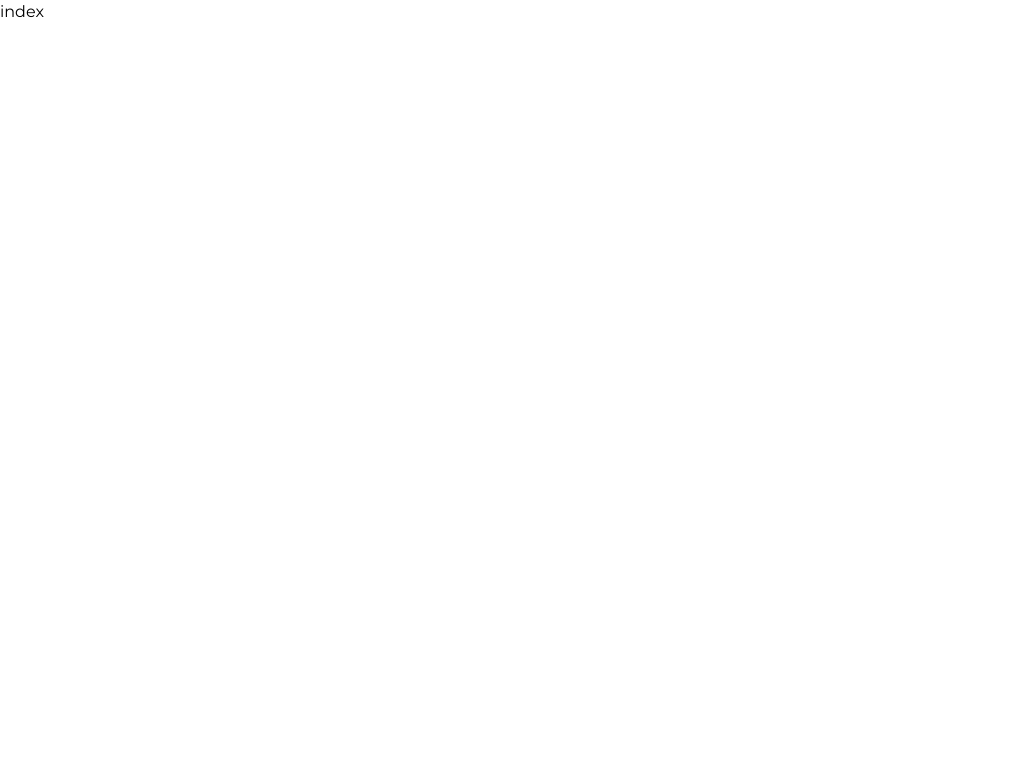
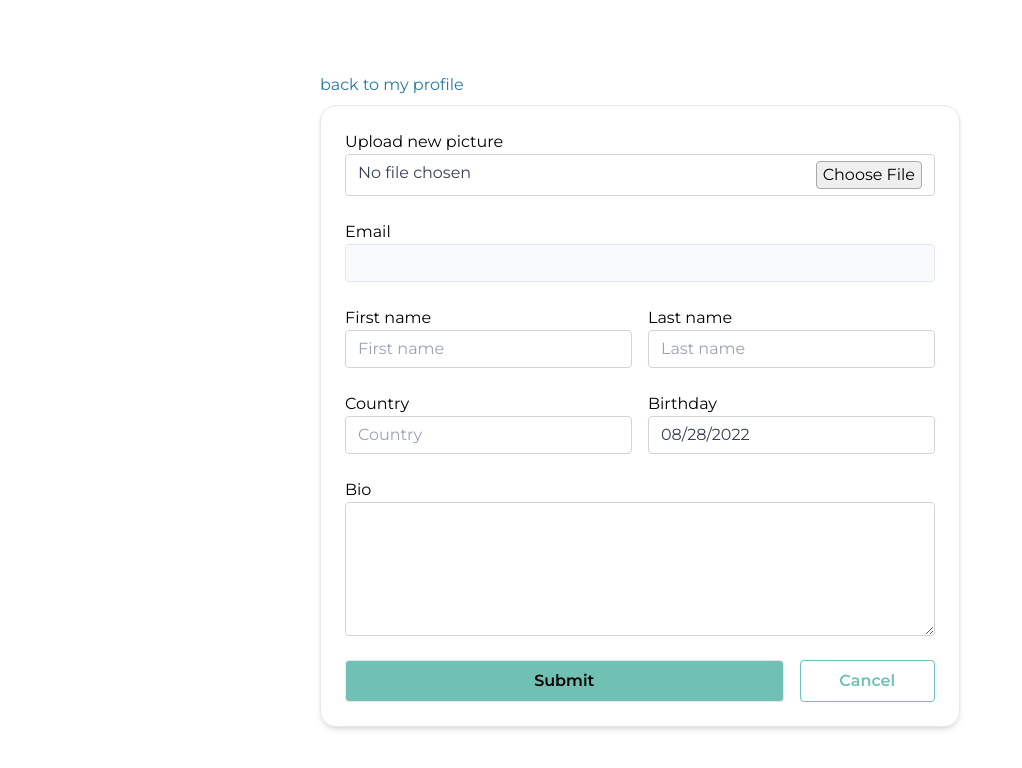
Before and after one commit to Nursalli/game-project-app-v2, a Next.js app: page /profile/profile-edit in a window 1280 px wide. Shown: the top 768 px of the page, without its empty margins (0-1022 px from the left). Built offline with nearby package versions, Linux system fonts and the light colour scheme.

Commit message:
Slicing Edit Profile Page (#2)
* slicing edit profile page

* move css to global

* remove host from package.json script

```diff
--- a/package.json
+++ b/package.json
@@ -11,6 +11,7 @@
   "dependencies": {
     "next": "12.2.5",
     "react": "18.2.0",
+    "react-datepicker": "^4.8.0",
     "react-dom": "18.2.0"
   },
   "devDependencies": {
--- /dev/null
+++ b/pages/profile/profile-edit/components/Input.js
@@ -0,0 +1,33 @@
+import React from "react";
+
+function Input({ text, className, auth, icon, ...props }) {
+  return (
+    <div className="mt-6">
+      <p className="font-normal text-black text-l">{props.title}</p>
+      <input
+        type={props.type}
+        className="form-control
+          block
+          w-full
+          px-3
+          py-1.5
+          text-base
+          font-normal
+          text-gray-700
+          bg-white bg-clip-padding
+          border border-solid border-gray-300
+          rounded
+          transition
+          ease-in-out
+          m-0
+          focus:text-gray-700 focus:bg-white focus:border-blue-600 focus:outline-none
+          disabled:bg-slate-50 disabled:text-slate-500 disabled:border-slate-200 disabled:shadow-none"
+        id="exampleInput124"
+        placeholder={props.placeholder}
+        {...props}
+      />
+    </div>
+  );
+}
+
+export default Input;
--- a/pages/profile/profile-edit/index.js
+++ b/pages/profile/profile-edit/index.js
@@ -1,7 +1,85 @@
-import React from "react";
+import React, { useState } from "react";
+import Layouts from "../../../components/Layout";
+import Input from "./components/Input";
+import DatePicker from "react-datepicker";
+import "react-datepicker/dist/react-datepicker.css";
 
 function Index() {
-  return <div>index</div>;
+  const [startDate, setStartDate] = useState(new Date());
+  return (
+    <Layouts title="Edit Profile">
+      <div className="flex h-screen lg:h-full justify-center items-center">
+        <div className="flex h-screen justify-center items-center w-full">
+          <div className="m-auto w-1/2">
+            {/**
+            TODO: Adjustment url back to my profile
+             */}
+            <a href="#" className="text-[#247BA0]">
+              back to my profile
+            </a>
+            <div className="border rounded-2xl shadow-md mt-2">
+              <div className="mx-6">
+                <Input title="Upload new picture" type="file" />
+                <Input title="Email" type="email" disabled />
+                <div className="grid grid-cols-2 gap-4">
+                  <div className="form-group">
+                    <Input placeholder="First name" title="First name" />
+                  </div>
+                  <div className="form-group">
+                    <Input placeholder="Last name" title="Last name" />
+                  </div>
+                </div>
+                <div className="grid grid-cols-2 gap-4">
+                  <div className="form-group">
+                    <Input placeholder="Country" title="Country" />
+                  </div>
+                  <div className="form-group mt-6">
+                    <p className="font-normal text-black text-l">Birthday</p>
+                    <DatePicker
+                      selected={startDate}
+                      onChange={(date) => setStartDate(date)}
+                    />
+                  </div>
+                </div>
+                <p className="font-normal text-black text-l mt-6">Bio</p>
+                <textarea
+                  rows="5"
+                  className="form-control
+                    block
+                    w-full
+                    px-3
+                    py-1.5
+                    text-base
+                    font-normal
+                    text-gray-700
+                    bg-white bg-clip-padding
+                    border border-solid border-gray-300
+                    rounded
+                    transition
+                    ease-in-out
+                    m-0
+                    focus:text-gray-700 focus:bg-white focus:border-blue-600 focus:outline-none
+                    disabled:bg-slate-50 disabled:text-slate-500 disabled:border-slate-200 disabled:shadow-none"
+                  id="bio"
+                ></textarea>
+                <div className="grid grid-cols-4 gap-4 mt-6 mb-6">
+                  <div className="form-group col-span-3 text-center rounded border bg-[#70C1B3]">
+                    <button className="p-2 font-semibold">Submit</button>
+                  </div>
+                  <div className="form-group text-center rounded text-[#70C1B3] border border-[#70C1B3]">
+                    {/**
+                    TODO: Adjustment cancel button direction
+                    */}
+                    <button className="p-2 font-semibold">Cancel</button>
+                  </div>
+                </div>
+              </div>
+            </div>
+          </div>
+        </div>
+      </div>
+    </Layouts>
+  );
 }
 
 export default Index;
--- a/styles/globals.css
+++ b/styles/globals.css
@@ -11,3 +11,44 @@ body {
   font-family: Montserrat, -apple-system, BlinkMacSystemFont, Segoe UI, Roboto,
     Oxygen, Ubuntu, Cantarell, Fira Sans, Droid Sans, Helvetica Neue, sans-serif;
 }
+
+input {
+  -webkit-appearance: none;
+  text-align: left;
+  -webkit-rtl-ordering: left;
+}
+input::-webkit-file-upload-button {
+  -webkit-appearance: none;
+  float: right;
+  margin: 0 0 0 10px;
+  border: 1px solid #aaaaaa;
+  border-radius: 4px;
+}
+
+.react-datepicker__input-container input {
+  border-radius: 0.25rem;
+  border-width: 1px;
+  border-color: #d1d5db;
+  border-style: solid;
+  padding-top: 0.375rem;
+  padding-bottom: 0.375rem;
+  padding-left: 0.75rem;
+  padding-right: 0.75rem;
+  margin: 0;
+}
+
+.react-datepicker-wrapper,
+.react-datepicker__input-container,
+.react-datepicker__input-container input {
+  display: block;
+  background-clip: padding-box;
+  background-color: #ffffff;
+  transition-property: background-color, border-color, color, fill, stroke,
+    opacity, box-shadow, transform;
+  transition-timing-function: cubic-bezier(0.4, 0, 0.2, 1);
+  color: #374151;
+  font-size: 1rem;
+  line-height: 1.5rem;
+  font-weight: 400;
+  width: 100%;
+}
```
Also changed, not shown: 1 other file (tests, documents, lock files or other folders).
